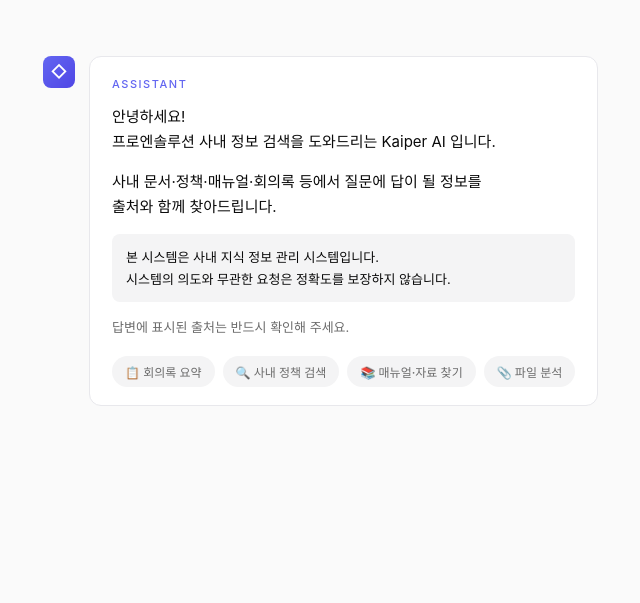
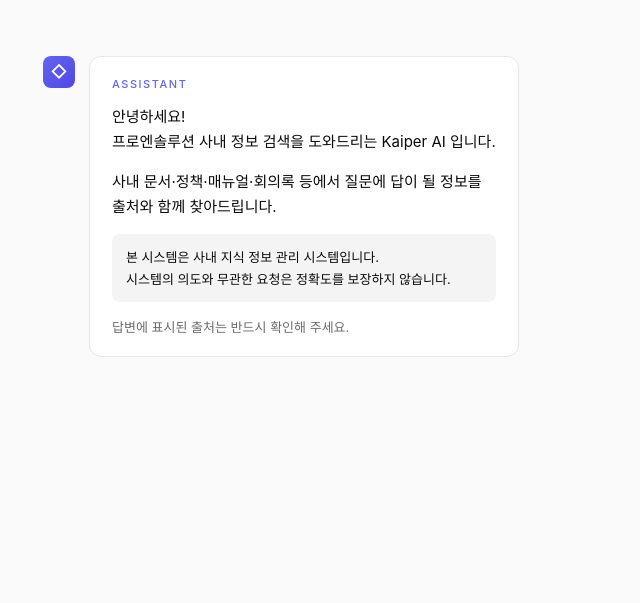
Before and after one commit to oreorca0719/Langgraph-AI, a Python web app: template templates/index.html in a window 1280 px wide. Shown: the part 64-667 px from the top of the page, without its empty margins (157-797 px from the left). Run offline with Jinja, Linux system fonts and the light colour scheme; the template is opened without the code that fills it, so the values that code supplies are empty; some web fonts are replaced.

Commit message:
chore(ui): 채팅 시작 메시지의 suggestion chip 제거
[배경]
직전 commit (67db7c0) 에서 시스템 정체성을 "사내 지식 정보 관리
시스템" 으로 명확화했으나, suggestion chip 4종이 남아 있어 사용자
의도를 특정 query 로 유도하는 효과 발생. 시스템 범위 명시 의도와
충돌.

[변경]
templates/index.html 의 task-options div 전체 제거:
  - 📋 회의록 요약
  - 🔍 사내 정책 검색
  - 📚 매뉴얼·자료 찾기
  - 📎 파일 분석 (파일 첨부는 하단 입력창의 📎 버튼으로 동일 기능)

[효과]
환영 메시지가 "시스템 정체성 + 범위 안내 + 출처 확인 권고" 로
끝나며, 사용자가 자연스럽게 자기 의도에 맞는 질의를 입력하는
흐름. UI 잡음 감소.

Co-Authored-By: Claude Opus 4.7 <noreply@anthropic.com>

```diff
--- a/templates/index.html
+++ b/templates/index.html
@@ -45,13 +45,6 @@
           </p>
 
           <p style="margin: 0; color: var(--text-2); font-size: 13px;">답변에 표시된 출처는 반드시 확인해 주세요.</p>
-
-          <div class="task-options" style="margin-top: 18px;">
-            <button type="button" class="task-option-btn" onclick="document.getElementById('user-input').value='지난 회의 결과를 한 줄로 요약해줘'; document.getElementById('user-input').focus();">📋 회의록 요약</button>
-            <button type="button" class="task-option-btn" onclick="document.getElementById('user-input').value='사내 보안 정책 알려줘'; document.getElementById('user-input').focus();">🔍 사내 정책 검색</button>
-            <button type="button" class="task-option-btn" onclick="document.getElementById('user-input').value='강사 역량 요건 알려줘'; document.getElementById('user-input').focus();">📚 매뉴얼·자료 찾기</button>
-            <button type="button" class="task-option-btn" onclick="document.getElementById('attach-btn').click();">📎 파일 분석</button>
-          </div>
         </div>
       </div>
     </main>
```
